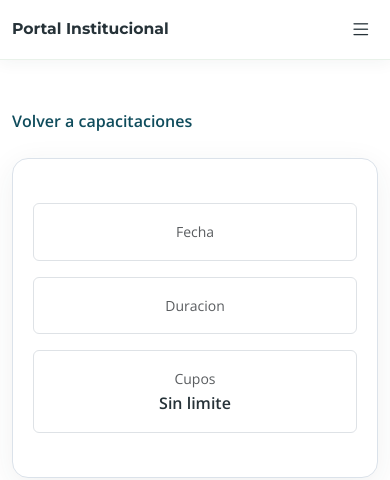
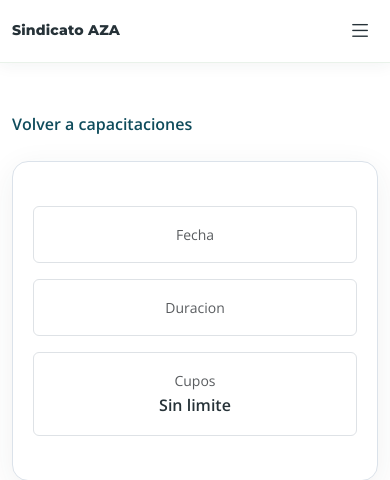
Before and after one commit to GoGo-DevS/sindicato_aza, a Django app: template templates/capacitacion/capacitacion_detail.html in a window 390 px wide. Shown: the top 480 px of the page. Run offline with Django 5.2, Linux system fonts and the light colour scheme; the template is opened without the code that fills it, so the values that code supplies are empty.

Commit message:
fix: navbar, login redirect y mobile
- Elimina link 'Capacitacion' suelto del navbar (duplicado)
- 'Centro de Ayuda' solo visible para usuarios autenticados
- @login_required apunta a /admin/login/ (evita 404)
- site_name actualizado a 'Sindicato AZA' en DB
- Brand hardcodeado como 'Sindicato AZA' en header
- Mejoras mobile: nav links con padding, hover verde suave,
  boton Contactar full-width, brand mas compacto

Co-Authored-By: Claude Sonnet 4.6 <noreply@anthropic.com>

```diff
--- a/apps/capacitacion/views.py
+++ b/apps/capacitacion/views.py
@@ -4,7 +4,7 @@ from django.shortcuts import render
 from .models import RecursoAyuda
 
 
-@login_required
+@login_required(login_url="/admin/login/")
 def ayuda_list(request):
     recursos = RecursoAyuda.objects.filter(activo=True)
 
--- a/static/css/components.css
+++ b/static/css/components.css
@@ -58,10 +58,11 @@
 .site-brand-text {
     line-height: 1.2;
     color: var(--aza-gris-oscuro);
-    max-width: 18ch;
-    font-size: 0.98rem;
+    max-width: 20ch;
+    font-size: 1rem;
     font-family: var(--font-titulo);
-    font-weight: 700;
+    font-weight: 800;
+    letter-spacing: 0.01em;
 }
 
 .site-header .nav-link {
--- a/static/css/pages.css
+++ b/static/css/pages.css
@@ -216,26 +216,57 @@
 @media (max-width: 767.98px) {
     .content-card-image { height: 200px; }
 
-    .site-header .navbar {
-        height: auto;
-        padding-top: 0.75rem;
-        padding-bottom: 0.75rem;
-    }
-
+    /* Navbar mobile */
     .site-header {
         height: auto;
     }
 
+    .site-header .navbar {
+        height: auto;
+        padding-top: 0.8rem;
+        padding-bottom: 0.8rem;
+    }
+
+    /* Brand mas compacto en mobile */
+    .site-brand-text {
+        font-size: 0.88rem;
+        max-width: 14ch;
+    }
+
+    /* Dropdown elegante */
     .site-header .navbar-collapse {
-        margin-top: 0.75rem;
-        padding: 1rem;
+        margin-top: 0.6rem;
+        padding: 0.75rem 0.5rem;
         border: 1px solid rgba(46, 125, 50, 0.12);
         border-radius: 1rem;
         background-color: #ffffff;
-        box-shadow: 0 16px 28px rgba(38, 50, 56, 0.08);
+        box-shadow: 0 12px 32px rgba(38, 50, 56, 0.10);
+    }
+
+    /* Links en mobile: mas separados y legibles */
+    .site-header .nav-link {
+        padding: 0.7rem 1rem !important;
+        font-size: 0.9rem;
+        border-radius: 0.5rem;
+        margin-bottom: 0.1rem;
+    }
+
+    .site-header .nav-link:hover,
+    .site-header .nav-link.active-link {
+        background-color: rgba(46, 125, 50, 0.06);
     }
 
     .site-header .nav-link::after { display: none; }
+
+    /* Boton Contactar en mobile: full width */
+    .site-header .btn {
+        display: block;
+        width: 100%;
+        text-align: center;
+        margin-top: 0.5rem;
+        padding: 0.65rem 1rem !important;
+        border-radius: 0.75rem !important;
+    }
 
     .hero-placeholder-card { min-height: 280px; }
 
--- a/templates/includes/header.html
+++ b/templates/includes/header.html
@@ -1,14 +1,14 @@
 <header class="site-header">
     <nav class="navbar navbar-expand-lg navbar-light">
         <div class="container header-container">
-            <a class="navbar-brand fw-semibold d-flex align-items-center gap-3" href="{% url 'core:home' %}">
+            <a class="navbar-brand d-flex align-items-center gap-2" href="{% url 'core:home' %}">
                 {% if site_configuration.logo %}
                     <img src="{{ site_configuration.logo.url }}" alt="{{ site_configuration.site_name }}" class="site-logo">
                 {% endif %}
-                <span class="site-brand-text">{{ site_configuration.site_name|default:"Portal Institucional" }}</span>
+                <span class="site-brand-text">Sindicato AZA</span>
             </a>
             <button class="navbar-toggler" type="button" data-bs-toggle="collapse" data-bs-target="#mainNavbar" aria-controls="mainNavbar" aria-expanded="false" aria-label="Abrir navegacion">
-                <i class="bi bi-list fs-4"></i>
+                <i class="bi bi-list fs-3"></i>
             </button>
             <div class="collapse navbar-collapse" id="mainNavbar">
                 <ul class="navbar-nav ms-auto mb-2 mb-lg-0 align-items-lg-center">
@@ -25,9 +25,6 @@
                         <a class="nav-link" href="{% url 'beneficios:list' %}">Beneficios</a>
                     </li>
                     <li class="nav-item">
-                        <a class="nav-link" href="{% url 'capacitacion:list' %}">Capacitacion</a>
-                    </li>
-                    <li class="nav-item">
                         <a class="nav-link" href="{% url 'contacto:index' %}">Contacto</a>
                     </li>
                     {% if user.is_authenticated %}
@@ -35,8 +32,8 @@
                         <a class="nav-link" href="{% url 'capacitacion:list' %}">Centro de Ayuda</a>
                     </li>
                     {% endif %}
-                    <li class="nav-item ms-lg-2">
-                        <a class="btn btn-primary btn-sm px-4" href="{% url 'contacto:index' %}">Contactar</a>
+                    <li class="nav-item ms-lg-3">
+                        <a class="btn btn-primary btn-sm px-4 rounded-pill" href="{% url 'contacto:index' %}">Contactar</a>
                     </li>
                 </ul>
             </div>
```
